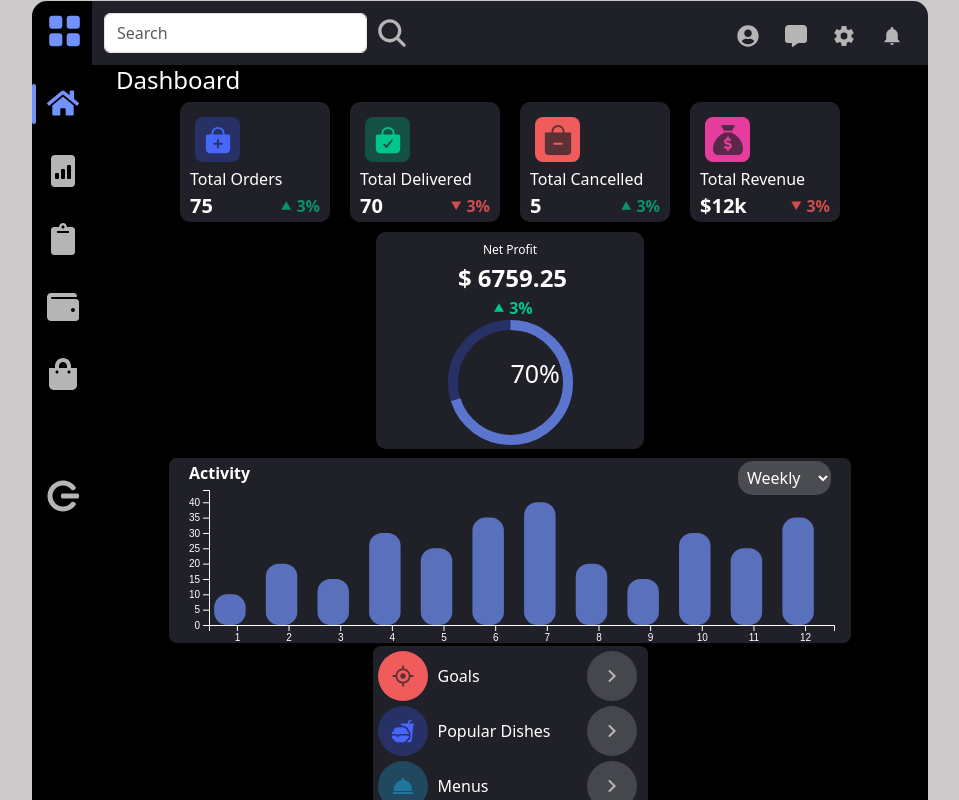
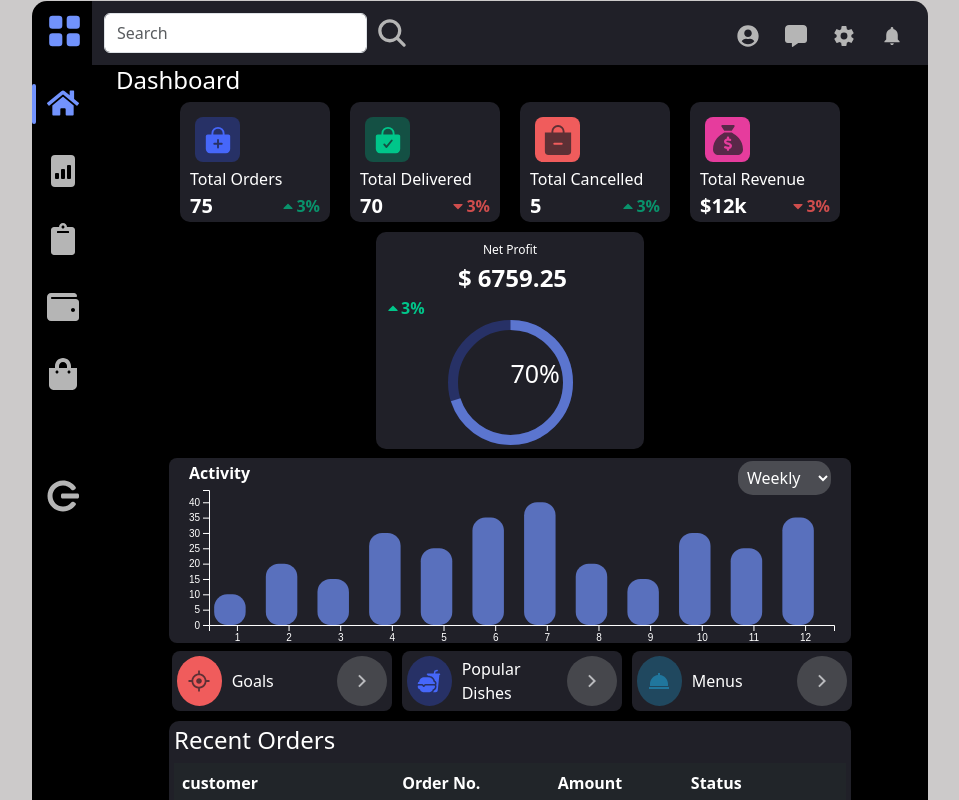
Before and after one commit to sanyam150/dashboard, a React (Create React App) app: page / in a window 1280 px wide. Shown: the top 800 px of the page, without its empty margins (160-1119 px from the left). Built offline with nearby package versions, Linux system fonts and the light colour scheme.

Commit message:
Code refactor

```diff
--- a/src/App.js
+++ b/src/App.js
@@ -9,6 +9,7 @@ import CustomerReview from './Components/CustomerReview';
 
 function App() {
   return (
+    <div style={{ position: 'relative' }}>
       <div className='dashboard_container'>
         <SideBar />
         <Navbar />
@@ -25,6 +26,7 @@ function App() {
           />
         </div>
       </div>
+    </div>
   );
 }
 
--- a/src/Components/CustomerReview.js
+++ b/src/Components/CustomerReview.js
@@ -17,8 +17,8 @@ const CustomerReview = ({ recentOrders, customerFeedBack }) => {
             </tr>
           </thead>
           <tbody>
-            {recentOrders.map((data) => (
-              <tr>
+            {recentOrders.map((data, index) => (
+              <tr key={`recentOrders_${index}`}>
                 <th scope='row'>{data.name}</th>
                 <td>{data.orderNo}</td>
                 <td>{data.amount}</td>
@@ -54,8 +54,11 @@ const CustomerReview = ({ recentOrders, customerFeedBack }) => {
       </div>
       <div className='CustomerReview_wrapper_2'>
         <h4>Customer's Feedback</h4>
-        {customerFeedBack.map((data) => (
-          <div className='customerFeedBack_wrapper'>
+        {customerFeedBack.map((data, index) => (
+          <div
+            className='customerFeedBack_wrapper'
+            key={`customerFeedBack_${index}`}
+          >
             <div>
               <span
                 style={{
--- a/src/Components/OrderActivities.js
+++ b/src/Components/OrderActivities.js
@@ -26,8 +26,11 @@ const OrderActivities = ({ chartData }) => {
         <Chart data={chartData} />
       </div>
       <div className='order_activities_wrapper_2'>
-        {orderActivity.map((data) => (
-          <div className='order_activities_data'>
+        {orderActivity.map((data, index) => (
+          <div
+            className='order_activities_data'
+            key={`order_activities_${index}`}
+          >
             <div
               style={{
                 display: 'flex',
--- a/src/Components/OrderInformation.js
+++ b/src/Components/OrderInformation.js
@@ -1,13 +1,17 @@
 import React from 'react';
 import './css/OrderInformation.css';
 import CircularProgress from './CircularProgress';
+import { FaCaretDown, FaCaretUp } from 'react-icons/fa';
 
 const OrderInformation = ({ OrderInformation, profits }) => {
   return (
     <div className='order_information_wrapper'>
       <div className='order_information_wrapper_1'>
-        {OrderInformation.map((data) => (
-          <div className='order_information_containers'>
+        {OrderInformation.map((data, index) => (
+          <div
+            className='order_information_containers'
+            key={`order_information${index}`}
+          >
             <div
               className='order_info_icons'
               style={{
@@ -33,12 +37,26 @@ const OrderInformation = ({ OrderInformation, profits }) => {
               </span>
               <span>
                 {data.percentage > 0 ? (
-                  <span style={{ color: '#09926b', fontWeight: '800' }}>
-                    &#11205; {data.percentage}%
+                  <span
+                    style={{
+                      color: '#09926b',
+                      fontWeight: '800',
+                      display: 'flex',
+                      alignItems: 'center',
+                    }}
+                  >
+                    <FaCaretUp /> {data.percentage}%
                   </span>
                 ) : (
-                  <span style={{ color: '#cf4d4d', fontWeight: '800' }}>
-                    &#11206; {data.percentage.toString().slice(1)}%
+                  <span
+                    style={{
+                      color: '#cf4d4d',
+                      fontWeight: '800',
+                      display: 'flex',
+                      alignItems: 'center',
+                    }}
+                  >
+                    <FaCaretDown /> {data.percentage.toString().slice(1)}%
                   </span>
                 )}
               </span>
@@ -68,9 +86,11 @@ const OrderInformation = ({ OrderInformation, profits }) => {
                 fontWeight: '800',
                 paddingLeft: '5px',
                 color: '#00c68a',
+                display: 'flex',
+                alignItems: 'center',
               }}
             >
-              &#11205; {profits.percentage}%
+              <FaCaretUp /> {profits.percentage}%
             </span>
           </div>
         </div>
--- a/src/Components/css/orderActivities.css
+++ b/src/Components/css/orderActivities.css
@@ -20,6 +20,7 @@
   margin-top: 3px;
   border-radius: 8px;
   background-color: #202028;
+  margin-left: 3px;
 }
 
 .order_activities_data {
@@ -34,3 +35,23 @@
     flex-wrap: wrap;
   }
 }
+
+@media only screen and (max-width: 1492px) {
+  .order_activities_wrapper_2 {
+    height: auto;
+    width: auto;
+    margin-top: 3px;
+    border-radius: 8px;
+    display: flex;
+    justify-content: center;
+    background-color: transparent !important;
+  }
+  .order_activities_data {
+    display: flex;
+    margin: 5px 5px;
+    width: 220px;
+    padding: 5px;
+    border-radius: 8px;
+    background-color: #202028 !important;
+  }
+}
--- a/src/css/App.css
+++ b/src/css/App.css
@@ -19,7 +19,7 @@ body {
   position: relative;
   width: 70%;
   min-height: 740px;
-  max-height: 900px;
+  height: 100%;
   margin: 1px auto auto auto;
   border-radius: 15px;
   display: flex;
```
Lines whose indentation alone changed are shown as unchanged.
